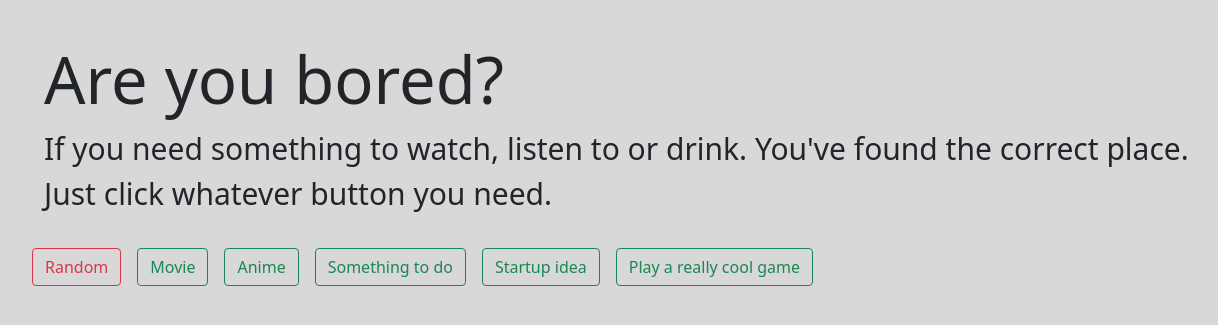
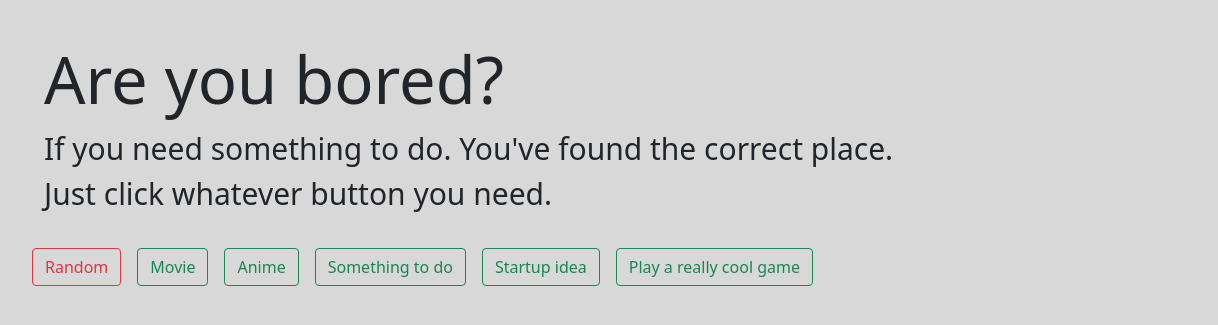
Before and after one commit to isaac-co/flask-examples, a Flask app: page / in a window 1440 px wide; the page is wider, and only the part inside the window is pictured. Shown: the part 56-381 px from the top of that part, without its empty margins (128-1346 px from the left). Run offline with Flask 2, Linux system fonts and the light colour scheme.

Commit message:
Changed description

```diff
--- a/too-much-free-time/templates/index.html
+++ b/too-much-free-time/templates/index.html
@@ -18,7 +18,7 @@
   <div class="container-fluid">
     <div class="row">
       <h1 style="font-size: 65px;">Are you bored?</h1>
-      <p class="lead" style="font-size: 30px;">If you need something to watch, listen to or drink. You've found the correct place. <br> Just click whatever button you need.</p>
+      <p class="lead" style="font-size: 30px;">If you need something to do. You've found the correct place. <br> Just click whatever button you need.</p>
     </div>
     <div class="row">
       <a href="/random" class="btn btn-outline-danger">Random</a>
```
